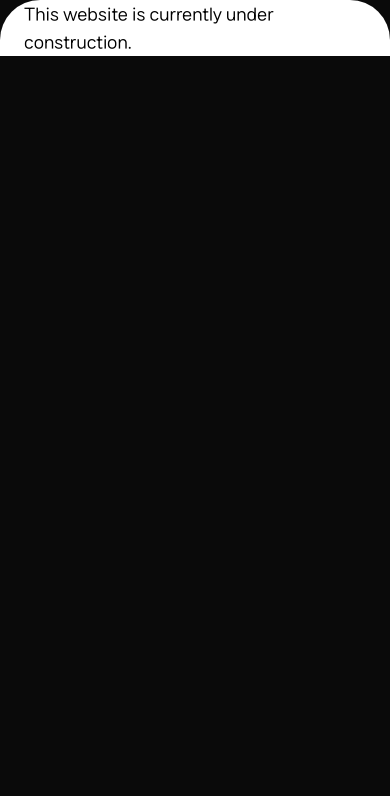
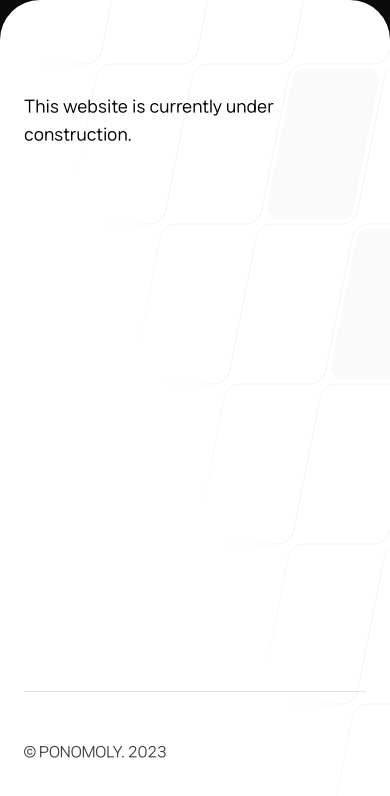
Before and after one commit to ponomoly-dev/ponomoly-dev.github.io, a Next.js app: page / in a window 390 px wide. Shown: the top 796 px of the page. Built offline with nearby package versions, Linux system fonts and the light colour scheme.

Commit message:
feat: RootLayout 초안 작성 (#4)
- Footer, FadeIn, GridPattern 컴포넌트 추가

```diff
--- a/src/app/(service)/page.tsx
+++ b/src/app/(service)/page.tsx
@@ -1,3 +1,4 @@
+import Container from '@/components/core/Container';
 import { Metadata } from 'next';
 
 export const metadata: Metadata = {
@@ -5,5 +6,5 @@ export const metadata: Metadata = {
 };
 
 export default function Home() {
-  return <>This website is currently under construction.</>;
+  return <Container>This website is currently under construction.</Container>;
 }
--- a/src/components/core/Container.tsx
+++ b/src/components/core/Container.tsx
@@ -1,26 +1,21 @@
-import React, { CSSProperties } from 'react';
+import React from 'react';
 import clsx from 'clsx';
 
 type ContainerProps<T extends React.ElementType> = {
   as?: T;
   className?: string;
-  children: React.ReactNode;
-  style?: CSSProperties | undefined;
+  children?: React.ReactNode;
 };
 
 export default function Container<T extends React.ElementType = 'div'>({
   as,
   className,
   children,
-  style,
 }: Omit<React.ComponentPropsWithoutRef<T>, keyof ContainerProps<T>> &
   ContainerProps<T>) {
   const Component = as ?? 'div';
   return (
-    <Component
-      className={clsx('mx-auto max-w-7xl px-6 lg:px-8', className)}
-      style={style}
-    >
+    <Component className={clsx('mx-auto max-w-7xl px-6 lg:px-8', className)}>
       <div className="mx-auto max-w-2xl lg:max-w-none">{children}</div>
     </Component>
   );
--- /dev/null
+++ b/src/components/layout/Footer.tsx
@@ -0,0 +1,79 @@
+import React from 'react';
+import Container from '../core/Container';
+import { FadeIn } from '../motion/FadeIn';
+import Link from 'next/link';
+
+const navigation = [
+  // {
+  //   title: 'Work',
+  //   links: [
+  //     // { title: 'Gowid', href: '/work/gowid' },
+  //     // {
+  //     //   title: (
+  //     //     <>
+  //     //       See all <span aria-hidden="true">&rarr;</span>
+  //     //     </>
+  //     //   ),
+  //     //   href: '/work',
+  //     // },
+  //   ],
+  // },
+  {
+    title: 'Info',
+    links: [
+      { title: 'About me', href: '/about' },
+      // { title: 'Blog', href: '/blog' },
+      // { title: 'Contact', href: '/contact' },
+    ],
+  },
+  // {
+  //   title: 'Connect',
+  //   links: socialMediaProfiles,
+  // },
+];
+
+function Navigation() {
+  return (
+    <nav>
+      <ul role="list" className="grid grid-cols-2 gap-8 sm:grid-cols-3">
+        {navigation.map((section, sectionIndex) => (
+          <li key={sectionIndex}>
+            <div className="gap-8 text-sm font-semibold tracking-wider text-neutral-950">
+              {section.title}
+            </div>
+            <ul role="list" className="mt-4 text-sm text-neutral-700">
+              {section.links.map((link, linkIndex) => (
+                <li key={linkIndex} className="mt-4">
+                  <Link
+                    href={link.href}
+                    className="transition hover:text-neutral-950"
+                  >
+                    {link.title}
+                  </Link>
+                </li>
+              ))}
+            </ul>
+          </li>
+        ))}
+      </ul>
+    </nav>
+  );
+}
+
+// TODO : Additional Content With Navigation + Logo Component
+export default function Footer() {
+  return (
+    <Container as="footer" className="mt-24 w-full sm:mt-32 lg:mt-40">
+      <FadeIn>
+        {/* <div className="grid grid-cols-1 gap-x-8 gap-y-16 lg:grid-cols-2">
+          <Navigation />
+        </div> */}
+        <div className="mb-20 mt-24 flex flex-wrap items-end justify-between gap-x-6 gap-y-4 border-t border-neutral-950/10 pt-12">
+          <p className="text-sm text-neutral-700">
+            © PONOMOLY. {new Date().getFullYear()}
+          </p>
+        </div>
+      </FadeIn>
+    </Container>
+  );
+}
--- a/src/layouts/RootLayout.tsx
+++ b/src/components/layout/RootLayout.tsx
@@ -1,9 +1,11 @@
 'use client';
 import Container from '@/components/core/Container';
+import GridPattern from '@/components/motion/GridPattern';
 import StyledComponentsRegistry from '@/lib/registry';
 import { motion, MotionConfig, useReducedMotion } from 'framer-motion';
 import { usePathname } from 'next/navigation';
 import { useState } from 'react';
+import Footer from './Footer';
 
 function RootLayoutInner({ children }: { children: React.ReactNode }) {
   const shouldReduceMotion = useReducedMotion();
@@ -11,12 +13,16 @@ function RootLayoutInner({ children }: { children: React.ReactNode }) {
     <MotionConfig transition={shouldReduceMotion ? { duration: 0 } : undefined}>
       <motion.div
         style={{ borderTopLeftRadius: 40, borderTopRightRadius: 40 }}
-        className="relative flex flex-auto overflow-hidden bg-white pt-9"
+        className="relative flex flex-auto overflow-hidden bg-white pt-14"
       >
-        <motion.div className="relative flex w-full flex-col pt-9">
-          <Container>
-            <main className="w-full flex-auto">{children}</main>
-          </Container>
+        <motion.div className="relative isolate flex w-full flex-col pt-9">
+          <GridPattern
+            className="absolute inset-x-0 -top-14 -z-10 h-[1000px] w-full fill-neutral-50 stroke-neutral-950/5 [mask-image:linear-gradient(to_bottom_left,white_40%,transparent_50%)]"
+            yOffset={-96}
+            interactive
+          />
+          <main className="w-full flex-auto">{children}</main>
+          <Footer />
         </motion.div>
       </motion.div>
     </MotionConfig>
--- /dev/null
+++ b/src/components/motion/FadeIn.tsx
@@ -0,0 +1,33 @@
+'use client';
+import { motion, useReducedMotion } from 'framer-motion';
+import React, { createContext, useContext } from 'react';
+
+const FadeInStaggerContext = createContext(false);
+
+// const viewport = { once: true, margin: '0px 0px -200px' };
+
+const viewport = { once: true };
+
+export function FadeIn(
+  props: React.ComponentPropsWithoutRef<typeof motion.div>,
+) {
+  const shouldReduceMotion = useReducedMotion();
+  const isInStaggerGroup = useContext(FadeInStaggerContext);
+  return (
+    <motion.div
+      variants={{
+        hidden: { opacity: 0, y: shouldReduceMotion ? 0 : 24 },
+        visible: { opacity: 1, y: 0 },
+      }}
+      transition={{ duration: 0.5 }}
+      {...(isInStaggerGroup
+        ? {}
+        : {
+            initial: 'hidden',
+            whileInView: 'visible',
+            viewport,
+          })}
+      {...props}
+    />
+  );
+}
--- a/src/components/motion/GridPattern.tsx
+++ b/src/components/motion/GridPattern.tsx
@@ -1,6 +1,127 @@
 'use client';
-import React from 'react';
+import { motion } from 'framer-motion';
+import React, { useEffect, useId, useRef, useState } from 'react';
 
-export default function GridPattern() {
-  return <div></div>;
+function Block({
+  x,
+  y,
+  ...props
+}: Omit<React.ComponentPropsWithRef<typeof motion.path>, 'x' | 'y'> & {
+  x: number;
+  y: number;
+}) {
+  return (
+    <motion.path
+      transform={`translate(${-32 * y + 96 * x} ${160 * y})`}
+      d="M45.119 4.5a11.5 11.5 0 0 0-11.277 9.245l-25.6 128C6.82 148.861 12.262 155.5 19.52 155.5h63.366a11.5 11.5 0 0 0 11.277-9.245l25.6-128c1.423-7.116-4.02-13.755-11.277-13.755H45.119Z"
+      {...props}
+    />
+  );
 }
+
+// 다른 예제를 참고하여 만든 컴포넌트 : 추후 이해를 할 수 있도록 추가 학습 필요
+export default function GridPattern({
+  yOffset = 0,
+  interactive,
+  ...props
+}: React.ComponentPropsWithoutRef<'svg'> & {
+  yOffset?: number;
+  interactive?: boolean;
+}) {
+  const id = useId();
+  const ref = useRef<React.ElementRef<'svg'>>(null);
+  const currentBlock = useRef<[x: number, y: number]>();
+  const counter = useRef(0);
+  const [hoveredBlocks, setHoveredBlocks] = useState<
+    Array<[x: number, y: number, key: number]>
+  >([]);
+  const staticBlocks = [
+    [1, 1],
+    [2, 2],
+    [4, 3],
+    [6, 2],
+    [7, 4],
+    [5, 5],
+  ];
+
+  useEffect(() => {
+    if (!interactive) {
+      return;
+    }
+    function onMouseMove(event: MouseEvent) {
+      if (!ref.current) {
+        return;
+      }
+      const rect = ref.current.getBoundingClientRect();
+      let x = event.clientX - rect.left;
+      let y = event.clientY - rect.top;
+
+      if (x < 0 || y < 0 || x > rect.width || y > rect.height) {
+        return;
+      }
+
+      x = x - rect.width / 2 - 32;
+      y = y - yOffset;
+      x += Math.tan(32 / 160) * y;
+      x = Math.floor(x / 96);
+      y = Math.floor(y / 160);
+
+      if (currentBlock.current?.[0] === x && currentBlock.current?.[1] === y) {
+        return;
+      }
+
+      currentBlock.current = [x, y];
+
+      setHoveredBlocks((blocks) => {
+        const key = counter.current++;
+        const block = [x, y, key] as (typeof hoveredBlocks)[number];
+        return [...blocks, block].filter(
+          (block) => !(block[0] === x && block[1] === y && block[2] !== key),
+        );
+      });
+    }
+    window.addEventListener('mousemove', onMouseMove);
+
+    return () => {
+      window.removeEventListener('mousemove', onMouseMove);
+    };
+  }, [yOffset, interactive]);
+
+  return (
+    <svg ref={ref} aria-hidden="true" {...props}>
+      <rect width="100%" height="100%" fill={`url(#${id})`} strokeWidth="0" />
+      <svg x="50%" y={yOffset} strokeWidth="0" className="overflow-visible">
+        {staticBlocks.map((block) => (
+          <Block key={`${block}`} x={block[0]} y={block[1]} />
+        ))}
+        {hoveredBlocks.map((block) => (
+          <Block
+            key={block[2]}
+            x={block[0]}
+            y={block[1]}
+            animate={{ opacity: [0, 1, 0] }}
+            transition={{ duration: 1, times: [0, 0, 1] }}
+            onAnimationComplete={() => {
+              setHoveredBlocks((blocks) =>
+                blocks.filter((b) => b[2] !== block[2]),
+              );
+            }}
+          />
+        ))}
+      </svg>
+      <defs>
+        <pattern
+          id={id}
+          width="96"
+          height="480"
+          x="50%"
+          patternUnits="userSpaceOnUse"
+          patternTransform={`translate(0 ${yOffset})`}
+          fill="none"
+        >
+          <path d="M128 0 98.572 147.138A16 16 0 0 1 82.883 160H13.117a16 16 0 0 0-15.69 12.862l-26.855 134.276A16 16 0 0 1-45.117 320H-116M64-160 34.572-12.862A16 16 0 0 1 18.883 0h-69.766a16 16 0 0 0-15.69 12.862l-26.855 134.276A16 16 0 0 1-109.117 160H-180M192 160l-29.428 147.138A15.999 15.999 0 0 1 146.883 320H77.117a16 16 0 0 0-15.69 12.862L34.573 467.138A16 16 0 0 1 18.883 480H-52M-136 480h58.883a16 16 0 0 0 15.69-12.862l26.855-134.276A16 16 0 0 1-18.883 320h69.766a16 16 0 0 0 15.69-12.862l26.855-134.276A16 16 0 0 1 109.117 160H192M-72 640h58.883a16 16 0 0 0 15.69-12.862l26.855-134.276A16 16 0 0 1 45.117 480h69.766a15.999 15.999 0 0 0 15.689-12.862l26.856-134.276A15.999 15.999 0 0 1 173.117 320H256M-200 320h58.883a15.999 15.999 0 0 0 15.689-12.862l26.856-134.276A16 16 0 0 1-82.883 160h69.766a16 16 0 0 0 15.69-12.862L29.427 12.862A16 16 0 0 1 45.117 0H128" />
+        </pattern>
+      </defs>
+    </svg>
+  );
+}
```
Also changed, not shown: src/app/layout.tsx (+5 -5 lines), tailwind.config.ts (+18 -18 lines).
